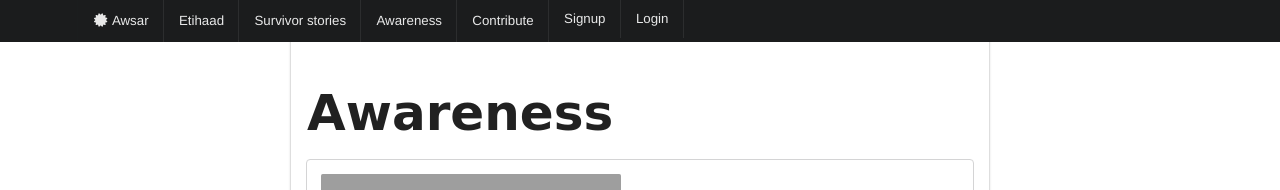
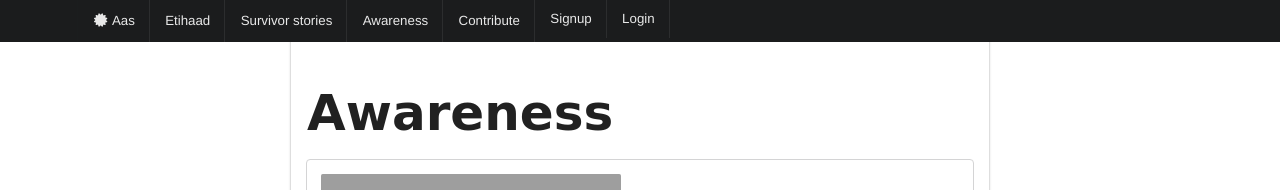
Before and after one commit to Akshitaag/WomenHack, a Node server app: page /awareness in a window 1280 px wide. Shown: the top 190 px of the page. Run offline with Node 20, Linux system fonts and the light colour scheme; some libraries are stand-ins or nearby versions; some web fonts are replaced; grey boxes are pictures that could not be loaded.

Commit message:
Update awareness.ejs

```diff
--- a/views/awareness.ejs
+++ b/views/awareness.ejs
@@ -12,7 +12,7 @@
 <body >
    <div class="ui fixed inverted menu">
             <div class="ui container">
-                    <div class="header item"><a href="/"><i class="certificate icon"></i>Awsar</a></div>
+                    <div class="header item"><a href="/"><i class="certificate icon"></i>Aas</a></div>
                <a href="/etihaad.html" class="item" style="float: right">Etihaad</a>
                <a href="/story" class="item" style="float: right">Survivor stories</a>
                <a href="/awareness" class="item" style="float: right">Awareness</a>
```
